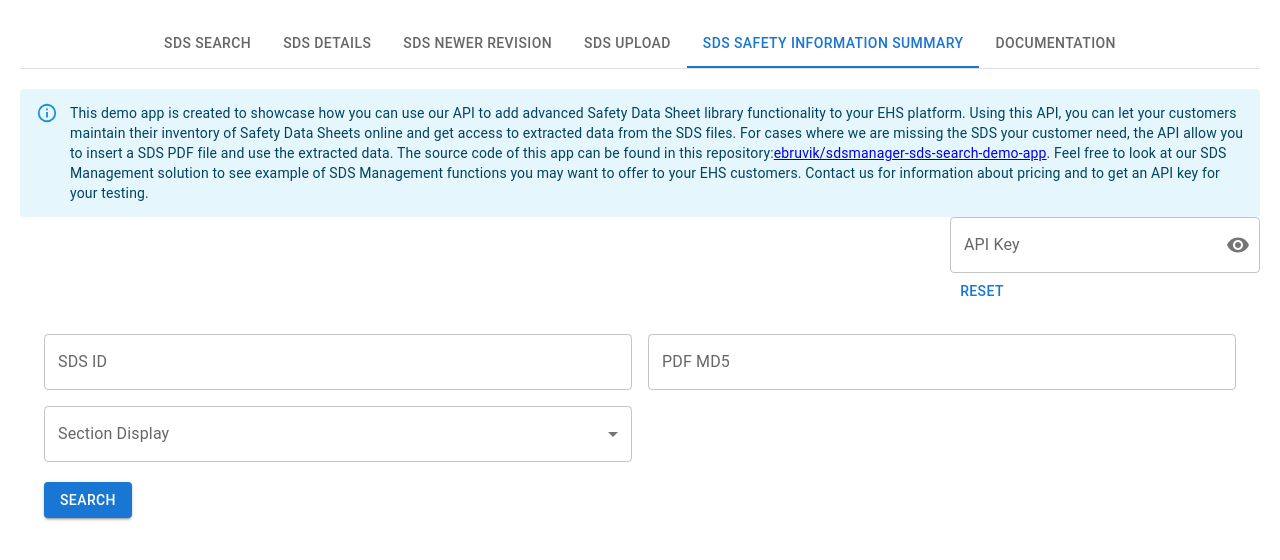
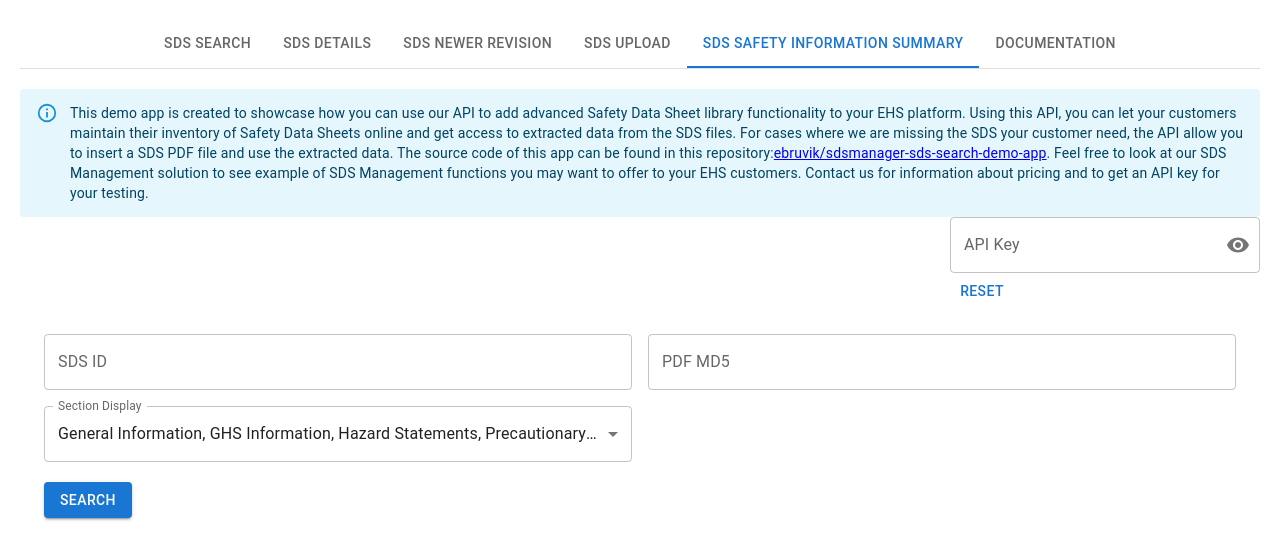
Before and after one commit to SDS-Manager/sdsmanager-sds-search-demo-app, a React (Create React App) app in the folder frontend/: page / in a window 1280 px wide. Both pictures are taken after a click on the tab "SDS SAFETY INFORMATION SUMMARY". Shown: the top 560 px of the page. Built offline with nearby package versions, Linux system fonts and the light colour scheme.

Commit message:
86c8922n2 SDS Safety information summary API: select the entire list as default - lets the user remove whatever is not needed

```diff
--- a/frontend/src/components/sds-safety-information-summary/index.tsx
+++ b/frontend/src/components/sds-safety-information-summary/index.tsx
@@ -110,7 +110,9 @@ const SdsSafetyInformationSummary = ({ }) => {
         initialValues: {
             sds_id: '',
             pdf_md5: '',
-            section_display: [],
+            section_display: DEFAULT_OPTIONS.map(
+                (option: { value: SAFETY_SUMMARY_SECTION_DISPLAY; label: string }) => option.value
+            ),
         } as { sds_id: string; pdf_md5: string; section_display: Array<SAFETY_SUMMARY_SECTION_DISPLAY> },
         onSubmit: (values, { setSubmitting }) => {
             setLoading(true);
```
